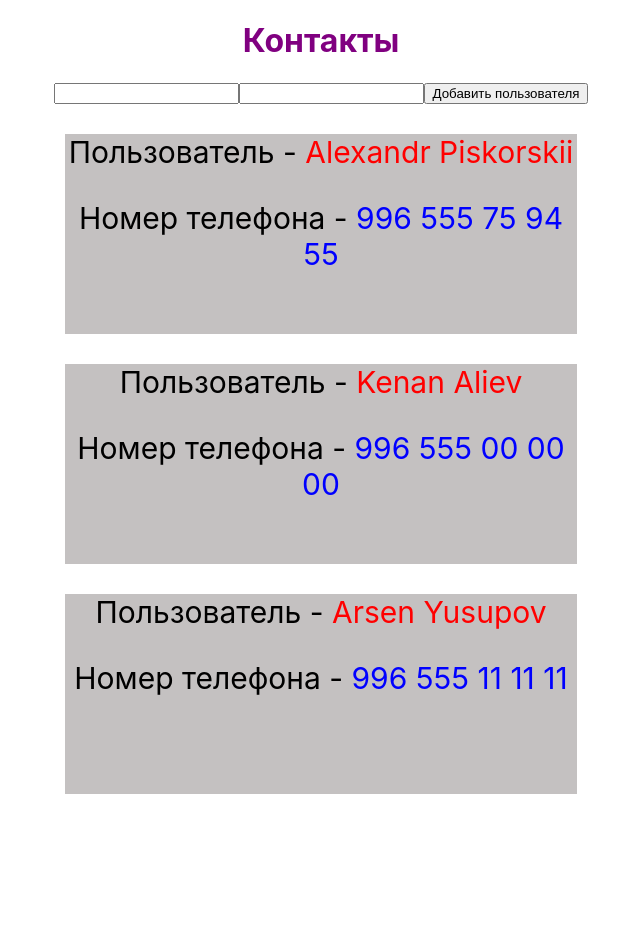
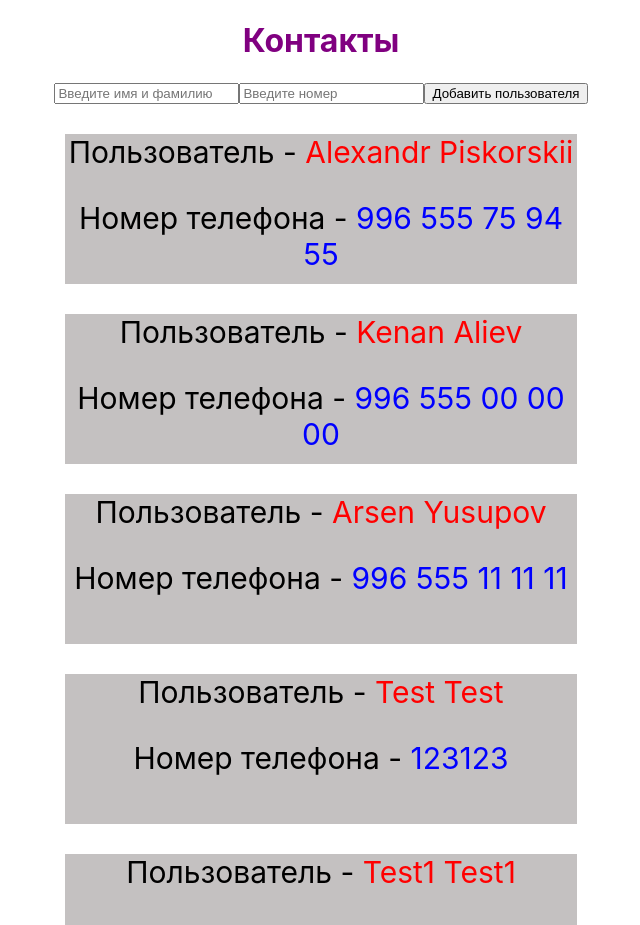
Before and after one commit to Estet07/course, a React (Create React App) app: page / in a window 1280 px wide. Shown: the top 925 px of the page, without its empty margins (319-959 px from the left). Before the commit the page ends 800 px from the top, so only its background shows below. Built offline with nearby package versions, Linux system fonts and the light colour scheme; data requests are answered from the project's data file.

Commit message:
addPostRequest

```diff
--- a/api/db.json
+++ b/api/db.json
@@ -6,14 +6,24 @@
       "number": "996 555 75 94 55"
     },
     {
-            "id":2,
+      "id": 2,
       "name": "Kenan Aliev",
       "number": "996 555 00 00 00"
     },
     {
-            "id":3,
+      "id": 3,
       "name": "Arsen Yusupov",
       "number": "996 555 11 11 11"
+    },
+    {
+      "name": "Test Test",
+      "number": "123123",
+      "id": 4
+    },
+    {
+      "name": "Test1 Test1",
+      "number": "3333333",
+      "id": 5
     }
   ]
 }
--- a/src/App.css
+++ b/src/App.css
@@ -17,7 +17,7 @@ span {
 .person {
   margin-left: 30%;
   width: 40%;
-  height: 200px;
+  height: 150px;
   background-color: rgb(196, 193, 193);
   font-size: 30px;
 }
--- a/src/App.js
+++ b/src/App.js
@@ -7,6 +7,10 @@ import axios from "axios";
 
 const getPersons = () => {
   return axios.get('http://localhost:3001/persons')
+}
+
+const createPersons = (newName) => {
+  return axios.post('http://localhost:3001/persons', newName)
 }
 
 function App() {
@@ -69,6 +73,7 @@ function App() {
   // ])
   const [persons, setPersons] = useState([])
   const [newName, setNewName] = useState('')
+  const [newNumber, setNewNumber] = useState('')
 
   useEffect(() => {
     getPersons()
@@ -79,14 +84,20 @@ function App() {
   const addPerson = (event) => {
     event.preventDefault();
     const personObject = {
-      name: newName.toLowerCase().replace(/\b\w/g, (match) => match.toUpperCase())
-    };
+      name: newName.toLowerCase().replace(/\b\w/g, (match) => match.toUpperCase()),
+      number: newNumber
+    }
     const foundPerson = persons.find(person => person.name === personObject.name);
   if (foundPerson) {
     alert("такой пользователь уже существует");
   } else {
-    setPersons(persons.concat(personObject));
-    setNewName('');
+    // setPersons(persons.concat(personObject));
+    // setNewName('');
+    createPersons(personObject)
+      .then(res => setPersons(persons.concat(res.data)))
+
+    setNewName('')
+    setNewNumber('')
   }
   }
 
@@ -95,14 +106,16 @@ function App() {
       <h1>Контакты</h1>
       <form onSubmit={addPerson}>
         <input
+          placeholder="Введите имя и фамилию"
           type="text"
           value={newName}
           onChange={event => setNewName(event.target.value)}
             />
         <input
+          placeholder="Введите номер"
           type="text"
-          value={newName}
-          onChange={event => setNewName(event.target.value)}
+          value={newNumber}
+          onChange={event => setNewNumber(event.target.value)}
             />
         <input type="submit" value="Добавить пользователя"/>
       </form>
```
Lines whose indentation alone changed are shown as unchanged.
